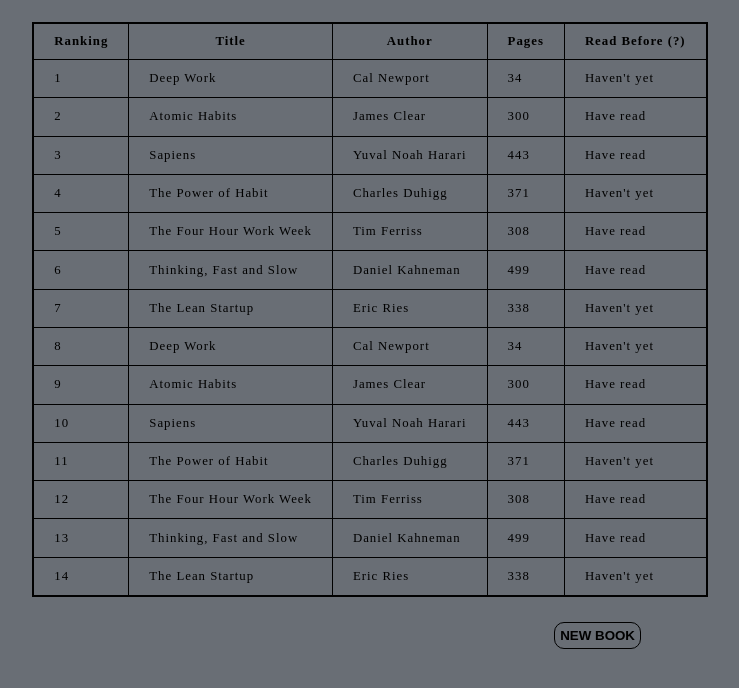
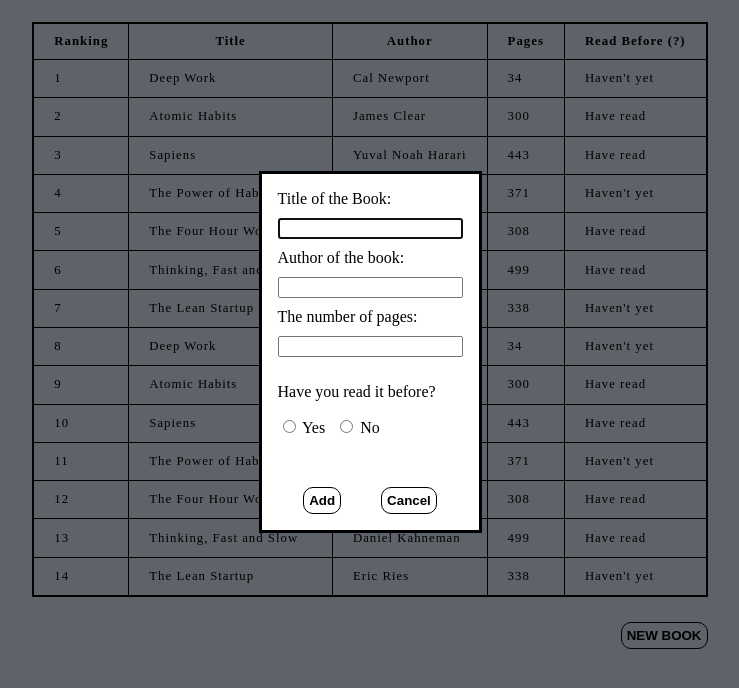
Before and after one commit to MojiMV/Library, a plain HTML site: page index.html in a window 1280 px wide. Both pictures are taken after a click on the button "NEW BOOK". Shown: the part 48-736 px from the top of the page, without its empty margins (270-1009 px from the left). Drawn offline with Linux system fonts and the light colour scheme; a web font is replaced by a local one.

Commit message:
make the dialog tag

```diff
--- a/index.html
+++ b/index.html
@@ -36,5 +36,32 @@
             <button class="newBook-button">NEW BOOK</button>
         </div>
     </div>
+    <dialog class="book-dialog">
+        <form action="" class="newBut-form">
+            <label for="title">Title of the Book: </label>
+            <input type="text" id="title" required>
+            <label for="author">Author of the book: </label>
+            <input type="text" id="author">
+            <label for="pages">The number of pages: </label>
+            <input type="number" id="pages">
+            <div>
+                <p>Have you read it before?</p>
+                <div class="radioButtons-container">
+                    <div>
+                        <input type="radio" id="haveRead" name="readBefore" value="Have read">
+                        <label for="haveRead">Yes</label>
+                    </div>
+                    <div>
+                        <input type="radio" id="haveNotRead" name="readBefore" value="Haven't yet">
+                        <label for="haveNotRead">No</label>
+                    </div>
+                </div>
+            </div>
+            <div class="dialog-buttons">
+                <button type="submit" id="addButton">Add</button>
+                <button formmethod="dialog" id="cancelButton" value="Cancel">Cancel</button>
+            </div>
+        </form>
+    </dialog>
 </body>
 </html>
--- a/script.js
+++ b/script.js
@@ -1,3 +1,6 @@
+
+const table = document.querySelector(".table-body");
+const dialog = document.querySelector(".book-dialog");
 
 const myLibrary = [
     {title: "Deep Work", author: "Cal Newport", pages: 34, readBefore: "Haven't yet"},
@@ -15,8 +18,6 @@ const myLibrary = [
     {title: "Thinking, Fast and Slow", author: "Daniel Kahneman", pages: 499, readBefore: "Have read"},
     {title: "The Lean Startup", author: "Eric Ries", pages: 338, readBefore: "Haven't yet"},
 ];
-
-const table = document.querySelector(".table-body")
 
 function Book(title, author, pages, readBefore){
     this.title = title;
@@ -42,3 +43,22 @@ myLibrary.forEach((a, index) => {
 
     `
 })
+
+const tableWidth = document.querySelector(".table").offsetWidth;
+document.querySelector(".newBook-button-container").style.width = tableWidth + "px";
+
+
+document.querySelector(".newBook-button").addEventListener("click", (e)=>{
+    e.preventDefault();
+    dialog.showModal();
+})
+
+document.querySelector(".addButton").addEventListener("click", ()=>{
+    dialog.close();
+
+})
+
+// document.querySelector("#cancelButton").addEventListener("click", (event)=>{
+//     event.preventDefault();
+//     dialog.close();
+// })
--- a/style.css
+++ b/style.css
@@ -55,6 +55,36 @@ td, th {
 .newBook-button-container {
     margin-top: 25px;
     display: flex;
-    width: 542px;
-    justify-content: flex-end; /* Align to the right */
+    justify-content: flex-end;
 }
+
+.newBut-form{
+    display: flex;
+    flex-direction: column;
+    gap: 10px;
+}
+
+.radioButtons-container{
+    display: flex;
+    gap: 10px;
+}
+
+.dialog-buttons{
+    margin-top: 40px;
+    display: flex;
+    justify-content: center;
+    gap: 40px;
+}
+
+.dialog-buttons > button{
+    border: solid 1px black;
+    background-color: transparent;
+    padding: 5px;
+    border-radius: 10px;
+    font-weight: bold;
+}
+
+.dialog-buttons > button:hover{
+    background-color: black;
+    color: white;
+}
```
